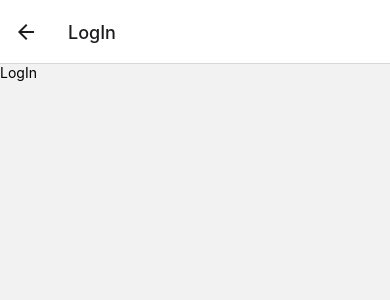
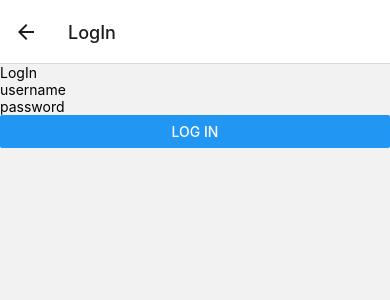
Before and after one commit to ThaDDDen/Liars-Dice, a React Native app in the folder Client/: screen /LogIn in a window 390 px wide. Shown: the top 300 px of the page. Built offline with nearby package versions, Linux system fonts and the light colour scheme.

Commit message:
setup of login component

```diff
--- /dev/null
+++ b/Client/components/LogIn.tsx
@@ -0,0 +1,58 @@
+import { Formik } from "formik";
+import React from "react";
+import { Text, View } from "react-native";
+import styled from "styled-components/native";
+import * as yup from "yup";
+
+interface LogInModel {
+  username: string;
+  password: string;
+}
+
+type LogInYupObject = Record<keyof LogInModel, yup.AnySchema>;
+
+const loginValidationSchema = yup.object<LogInYupObject>({
+  username: yup.string().required(),
+  password: yup.string().required(),
+});
+
+const LogIn = () => {
+  const PORT = 5141;
+  const LOCAL_IP = "192.168.0.4";
+
+  const loginUser = (logInModel: LogInModel) => {
+    fetch(`http://${LOCAL_IP}:${PORT}/api/auth`, {
+      method: "POST",
+      headers: { "Content-Type": "application/json" },
+      body: JSON.stringify(logInModel),
+    });
+  };
+
+  return (
+    <View>
+      <Text>LogIn</Text>
+      <Formik initialValues={{ username: "", password: "" }} validationSchema={loginValidationSchema} onSubmit={(values) => {}}>
+        {({ handleChange, handleSubmit, values, errors }) => {
+          return (
+            <>
+              <Input placeholder="username" value={values.username} onChangeText={handleChange("username")} />
+              <Input placeholder="password" value={values.password} onChangeText={handleChange("password")} secureTextEntry={true} />
+              <LoginButton
+                title={"Log in"}
+                onPress={() => {
+                  handleSubmit();
+                }}
+              />
+            </>
+          );
+        }}
+      </Formik>
+    </View>
+  );
+};
+
+export default LogIn;
+
+const Input = styled.TextInput``;
+
+const LoginButton = styled.Button``;
--- a/Client/screens/LogInScreen.tsx
+++ b/Client/screens/LogInScreen.tsx
@@ -1,12 +1,8 @@
 import React from "react";
-import { Text, View } from "react-native";
+import LogIn from "../components/LogIn";
 
 const LogInScreen = () => {
-  return (
-    <View>
-      <Text>LogIn</Text>
-    </View>
-  );
+  return <LogIn />;
 };
 
 export default LogInScreen;
```
